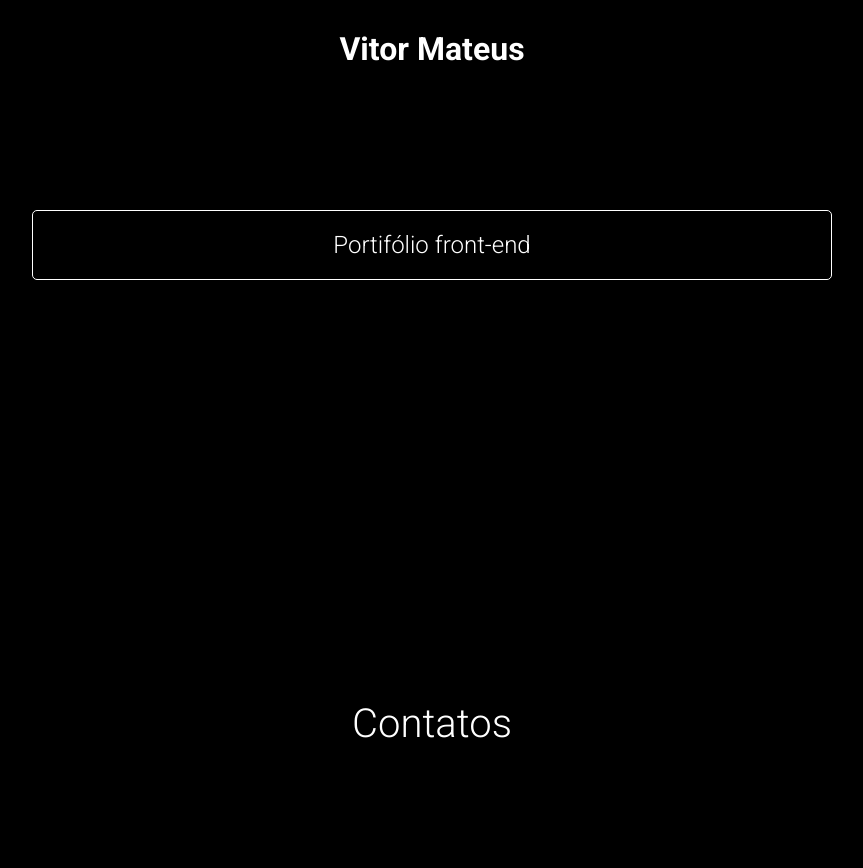
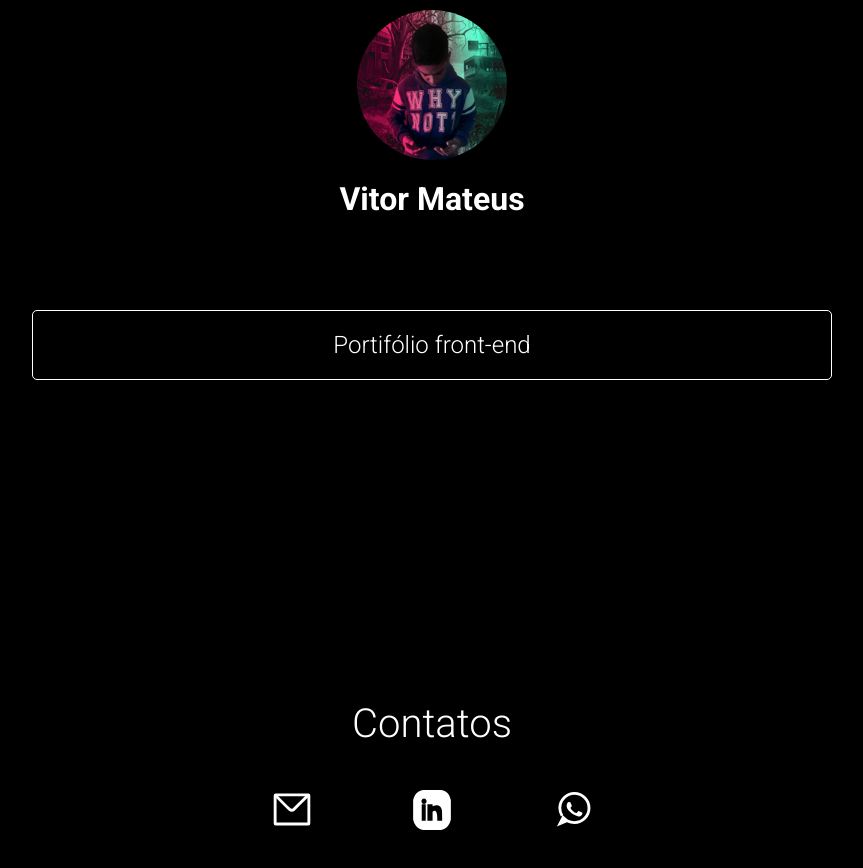
Before and after one commit to vitor-mat/linktree, a plain HTML site: page index.html in a window 1280 px wide. Shown: the whole page, without its empty margins (208-1071 px from the left). Before the commit the page ends 800 px from the top, so only its background shows below. Drawn offline with Linux system fonts and the light colour scheme.

Commit message:
midias e dados inseridos

```diff
--- a/index.html
+++ b/index.html
@@ -1,5 +1,6 @@
 <!DOCTYPE html>
 <html lang="pt-br">
+
 <head>
     <meta charset="UTF-8">
     <meta http-equiv="X-UA-Compatible" content="IE=edge">
@@ -8,12 +9,15 @@
     <link rel="stylesheet" href="style.css">
     <link rel="preconnect" href="https://fonts.googleapis.com">
     <link rel="preconnect" href="https://fonts.gstatic.com" crossorigin>
-    <link href="https://fonts.googleapis.com/css2?family=Roboto:ital,wght@0,100;0,300;0,400;0,500;0,700;0,900;1,100;1,300;1,400;1,500;1,700;1,900&display=swap" rel="stylesheet">
+    <link
+        href="https://fonts.googleapis.com/css2?family=Roboto:ital,wght@0,100;0,300;0,400;0,500;0,700;0,900;1,100;1,300;1,400;1,500;1,700;1,900&display=swap"
+        rel="stylesheet">
 </head>
+
 <body>
     <div class="container">
         <header>
-            <img src="" alt="">
+            <img src="./assets/images/foto_perfil.png" alt="foto perfil" id="photo-perfil">
             <span id="name">Vitor Mateus</span>
         </header>
         <main>
@@ -21,14 +25,51 @@
         </main>
         <footer>
             <h2 id="footer-title">Contatos</h2>
-            <div>
-                <a href="#"><img src="" alt=""></a>
-                <a href="#"><img src="" alt=""></a>
-                <a href="#"><img src="" alt=""></a>
-                <a href="#"><img src="" alt=""></a>
+            <div id="links-contact-div">
+                <a href="#">
+                    <svg class="contact-icons email-icon" version="1.1" id="Layer_1" xmlns="http://www.w3.org/2000/svg"
+                        xmlns:xlink="http://www.w3.org/1999/xlink" x="0px" y="0px" viewBox="0 0 70 70"
+                        style="enable-background:new 0 0 70 70;" xml:space="preserve">
+                        <g>
+                            <g>
+                                <path class="st0"
+                                    d="M64.5,58.5c0,0.55-0.45,1-1,1h-57c-0.55,0-1-0.45-1-1v-49c0-0.55,0.45-1,1-1h57c0.55,0,1,0.45,1,1V58.5z" />
+                            </g>
+                            <path class="st0"
+                                d="M5.84,8.97c0,0,18.41,19.15,25,24.96c1.43,1.26,4.09,3.17,7.37,0L63.31,8.97" />
+                        </g>
+                    </svg>
+
+                </a>
+                <a href="#">
+                    <svg class="contact-icons linkedin-icon" version="1.1" id="Layer_1" xmlns="http://www.w3.org/2000/svg"
+                        xmlns:xlink="http://www.w3.org/1999/xlink" x="0px" y="0px" viewBox="0 0 70 70"
+                        style="enable-background:new 0 0 70 70;" xml:space="preserve">
+                        <path class="st0" d="M49.61,0c-0.02,0-0.03,0-0.03,0H20.87C20.1,0,6,0.13,2,17.92v33.8C6,70,20.89,70,20.89,70h28.69
+	c0,0,14.42,0,18.42-18.28v-33.8C65,0.13,50.38,0,49.61,0z M24,54h-7V25h7V54z M21.01,24.37c-2.47,0-4.48-2.13-4.48-4.76
+	c0-2.63,2-4.76,4.48-4.76c2.48,0,4.49,2.12,4.49,4.76C25.5,22.23,23.49,24.37,21.01,24.37z M44.2,54C45.15,28,36,38.28,36,38.28V54
+	h-9V25h9v3.51c9-3.82,14.6-1.25,16.29,6.49c0.47,1.25,0.6,18.99,0.6,18.99H44.2z" />
+                    </svg>
+
+                </a>
+                <a href="#">
+                    <svg class="contact-icons whats-icon"version="1.1" id="Layer_1" xmlns="http://www.w3.org/2000/svg" xmlns:xlink="http://www.w3.org/1999/xlink" x="0px" y="0px"
+                    viewBox="0 0 70 70" style="enable-background:new 0 0 70 70;" xml:space="preserve">
+               <g>
+                   <path id="whats-icon-element-1" d="M27.69,22.07c0,0,1.47-1.1,2.09-1.04c0.99-0.06,2.33,0.12,2.58,1.04c0.25,0.92,2.03,4.47,2.03,4.47
+                       s0.61,2.09-0.43,2.88c-1.04,0.8-1.17,1.1-1.17,1.1s-0.55,0.67-0.06,1.65c0.49,0.98,5.65,7.3,9.21,7.85c0,0,1.35,0.31,1.66-0.34
+                       l1.97-2.39c0,0,1.04-1.01,2.03-0.24l4.91,2.42c0,0,0.89,0.31,0.67,1.81c0,0-0.46,4.29-5.19,5.09c0,0-10.65-1.26-18.7-10.67
+                       c0,0-5.5-5.67-2.98-11.74C26.31,23.97,27.2,22.61,27.69,22.07z"/>
+                   <path id="whats-icon-element-2" d="M17.68,45.2c-2.53-3.96-3.99-8.66-3.99-13.69C13.69,17.42,25.13,6,39.23,6c14.1,0,25.54,11.42,25.54,25.5
+                       c0,14.09-11.44,25.5-25.54,25.5c-4.23,0-8.48-0.98-11.99-2.79"/>
+                   <polyline id="whats-icon-element-3" points="15.82,41.71 18.17,45.02 8.53,63.88 29.16,54.95 33.08,56.32 	"/>
+               </g>
+               </svg>
+                </a>
             </div>
         </footer>
     </div>
     <script src="./script.js" defer></script>
 </body>
+
 </html>
--- a/style.css
+++ b/style.css
@@ -12,7 +12,6 @@
     font-weight: 400;
     color: var(--white-color);
     font-family: 'Roboto', sans-serif;
-    transition: .3s linear;
 }
 
 ul{
@@ -40,9 +39,17 @@ body{
 
 header{
     width: 100%;
-    height: 200px;
+    height: 300px;
     padding: 10px;
     gap: 20px;
+}
+
+header #photo-perfil{
+    width: 100%;
+    height: 100%;
+    max-width: 150px;
+    max-height: 150px;
+    border-radius: 50%;
 }
 
 header #name{
@@ -59,12 +66,82 @@ main{
 
 footer{
     width: 100%;
-    height: 100px;
+    height: 200px;
+    gap: 30px;
 }
 
 footer #footer-title{
     font-weight: 300;
     font-size: 40px;
+}
+
+footer #links-contact-div{
+    height: 70px;
+    width: 100%;
+    display: flex;
+    align-items: center;
+    justify-content: center;
+    gap: 100px;
+}
+
+footer #links-contact-div .contact-icons{
+    width: 100%;
+    height: 100%;
+
+    max-width: 40px;
+    max-height: 40px;
+
+    transition: .25s linear;
+}
+
+footer #links-contact-div .email-icon{
+    fill: none;
+    stroke: #FFFFFF;
+    stroke-width: 5;
+    stroke-miterlimit: 10;
+}
+
+footer #links-contact-div .email-icon:hover{
+    stroke: var(--highlight-color);
+}
+
+footer #links-contact-div .linkedin-icon{
+    fill: #ffffff;
+}
+
+footer #links-contact-div .linkedin-icon:hover{
+    fill: var(--highlight-color);
+}
+
+#whats-icon-element-1, #whats-icon-element-2, #whats-icon-element-3{
+    transition: .25s linear;
+}
+
+footer #links-contact-div #whats-icon-element-1{
+    fill: #ffffff;
+}
+
+footer #links-contact-div .whats-icon:hover #whats-icon-element-1{
+    fill: var(--highlight-color);
+}
+
+footer #links-contact-div #whats-icon-element-2{
+    fill:none;
+    stroke:#FFFFFF;
+    stroke-width:5;
+    stroke-miterlimit:10;
+}
+
+footer #links-contact-div .whats-icon:hover #whats-icon-element-2{
+    stroke: var(--highlight-color);
+}
+
+footer #links-contact-div #whats-icon-element-3{
+    fill: #ffffff;
+}
+
+footer #links-contact-div .whats-icon:hover #whats-icon-element-3{
+    fill: var(--highlight-color);
 }
 
 .link-btn{
@@ -78,6 +155,7 @@ footer #footer-title{
     overflow: hidden;
     border-radius: 5px;
     font-weight: 300;
+    transition: .3s linear;
 }
 
 .link-btn:hover{
```
Also changed, not shown: assets/images/email_icon_white.svg (added), assets/images/foto_perfil.png (added), assets/images/linkedin_icon_white.svg (added), assets/images/whatsapp_icon_white.svg (added).
